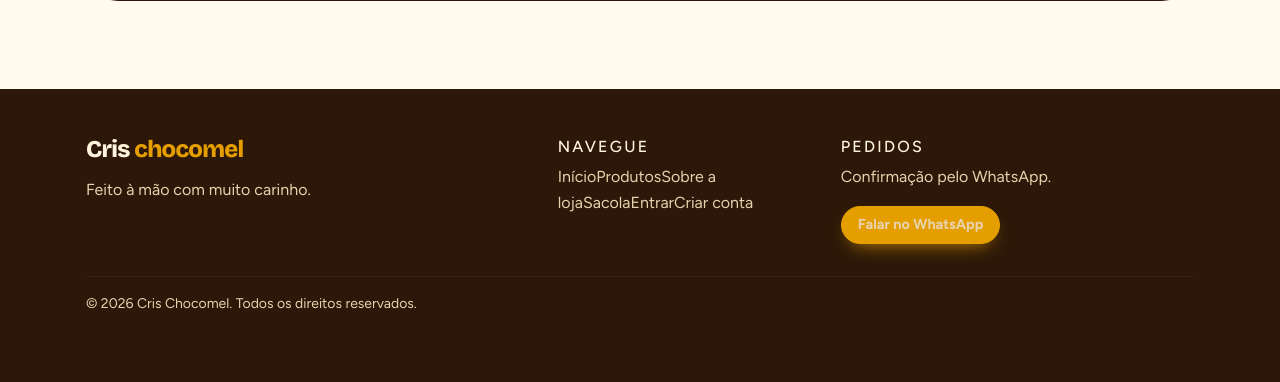
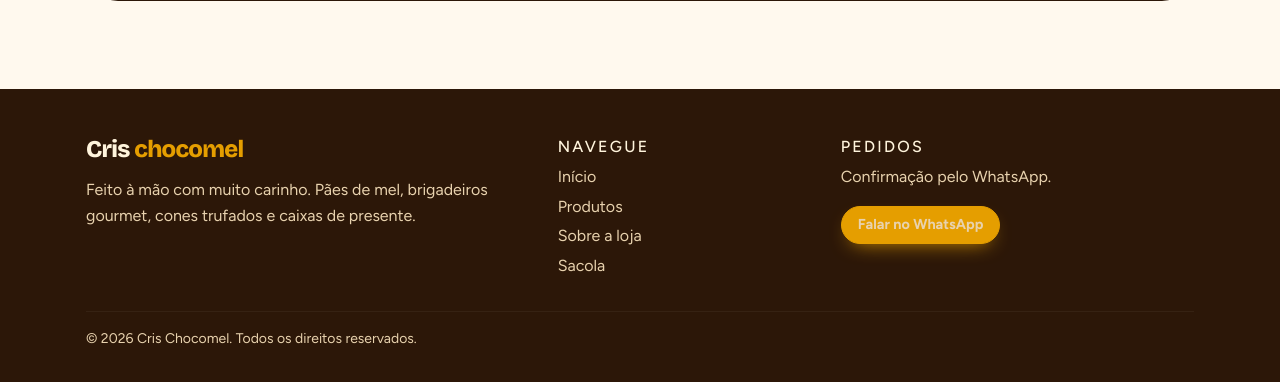
Before and after one commit to StHichy/CrisChocomel, a Laravel app: page /sobre in a window 1280 px wide. Shown: the part 2041-2423 px from the top of the page. Before the commit the page ends 2350 px from the top, so only its background shows below. Run offline with Laravel 12, Linux system fonts and the light colour scheme; a user stored in the database is signed in; data comes from the database, SQL or seed files in the repository; some libraries are stand-ins or nearby versions.

Commit message:
mudança na index

```diff
--- a/resources/views/sobre.blade.php
+++ b/resources/views/sobre.blade.php
@@ -133,9 +133,9 @@
 <footer class="footer">
   <div class="container">
     <div class="row g-4">
-      <div class="col-md-5"><a class="brand mb-3"<a href="{{ route('index') }}"><span class="brand-name">Cris <span>chocomel</span></span></a><p class="mb-0">Feito à mão com muito carinho.</p></div>
-      <div class="col-6 col-md-3"><h3 class="h6 text-uppercase" style="letter-spacing:.14em;font-family:var(--f-body);color:var(--on-hero)">Navegue</h3><div class="d-grid gap-1"><a<a href="{{ route('index') }}">Início</a><a href="{{ route('produtos') }}">Produtos</a><a href="{{ route('sobre') }}">Sobre a loja</a><a href="{{ route('carrinho') }}">Sacola</a><a href="{{ route('login') }}">Entrar</a><a href="{{ route('register') }}">Criar conta</a></div></div>
-      <div class="col-6 col-md-4"><h3 class="h6 text-uppercase" style="letter-spacing:.14em;font-family:var(--f-body);color:var(--on-hero)">Pedidos</h3><p>Confirmação pelo WhatsApp.</p><a class="btn btn-honey btn-sm wa-link" href="https://wa.me/15988081803" target="_blank" rel="noopener">Falar no WhatsApp</a></div>
+      <div class="col-md-5"><a class="brand mb-3" href="{{ route('index') }}"><span class="brand-name">Cris <span>chocomel</span></span></a><p class="mb-0">Feito à mão com muito carinho. Pães de mel, brigadeiros gourmet, cones trufados e caixas de presente.</p></div>
+      <div class="col-6 col-md-3"><h3 class="h6 text-uppercase" style="letter-spacing:.14em;font-family:var(--f-body);color:var(--on-hero)">Navegue</h3><div class="d-grid gap-1"><a href="{{ route('index') }}">Início</a><a href="{{ route('produtos') }}">Produtos</a><a href="{{ route('sobre') }}">Sobre a loja</a><a href="{{ route('carrinho') }}">Sacola</a>@guest<a href="{{ route('login') }}">Entrar</a><a href="{{ route('register') }}">Criar conta</a>@endguest</div></div>
+      <div class="col-6 col-md-4"><h3 class="h6 text-uppercase" style="letter-spacing:.14em;font-family:var(--f-body);color:var(--on-hero)">Pedidos</h3><p>Confirmação pelo WhatsApp.</p><a class="btn btn-honey btn-sm wa-link" href="https://wa.me/5515988081803" target="_blank" rel="noopener">Falar no WhatsApp</a></div>
     </div>
     <hr style="border-color:rgba(255,244,220,.18);margin-block:2rem 1rem"><p class="small mb-0">© 2026 Cris Chocomel. Todos os direitos reservados.</p>
   </div>
```
